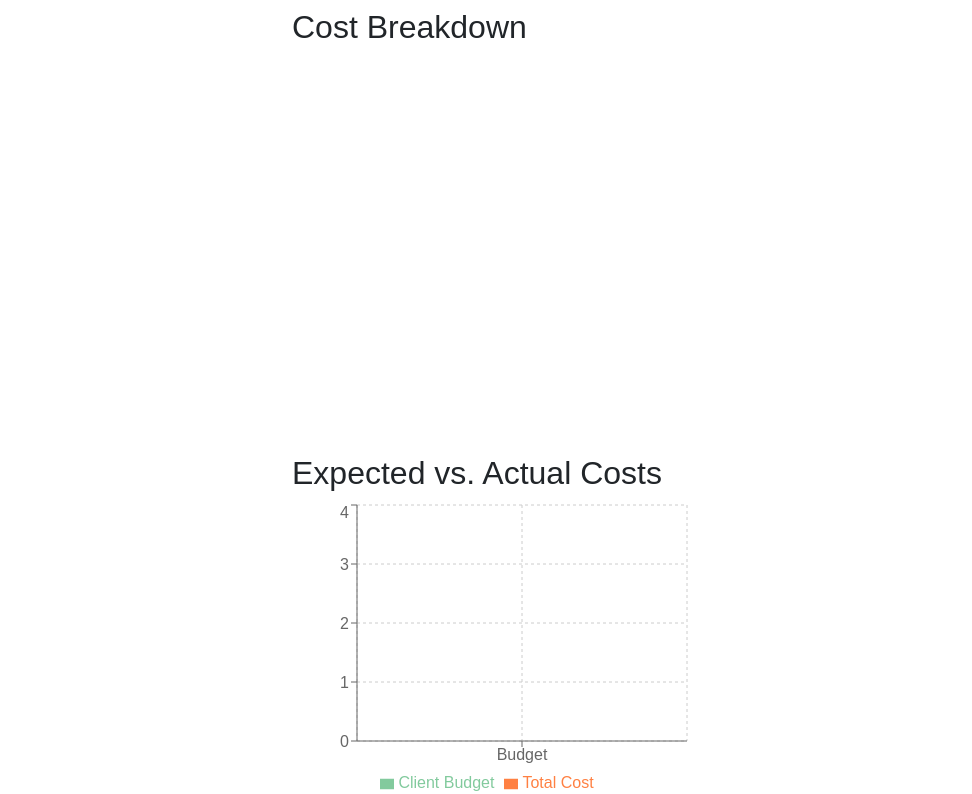
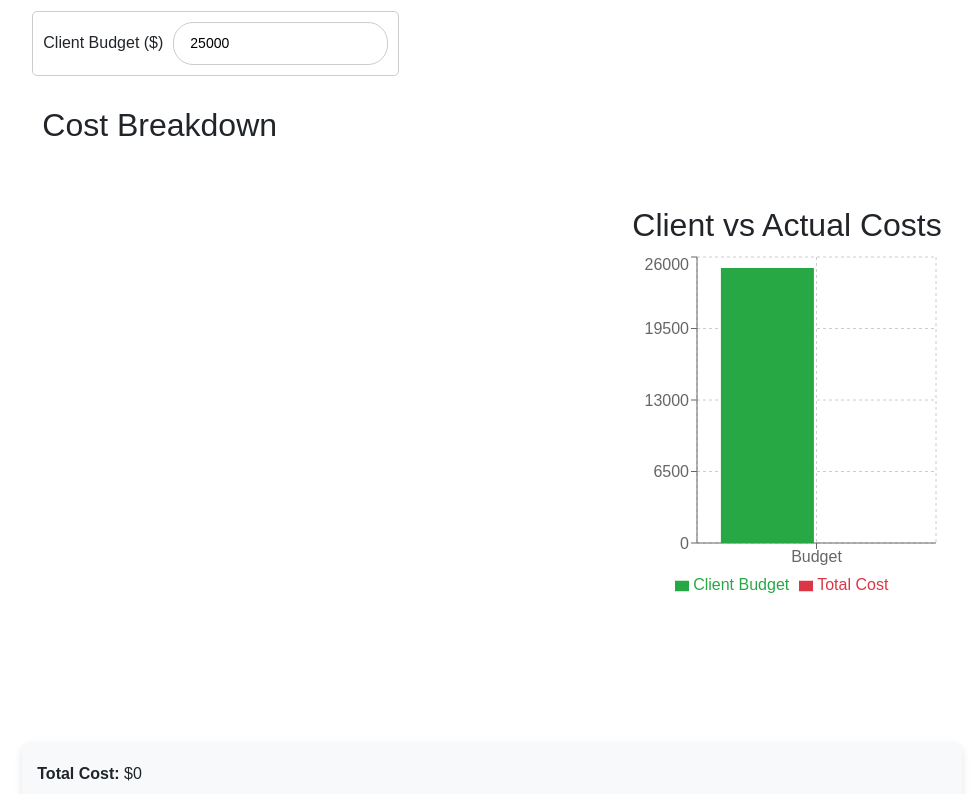
Before and after one commit to carlkarama/MarroWebClient, a React (Create React App) app: page /profit in a window 1280 px wide. Shown: the top 794 px of the page, without its empty margins (148-1120 px from the left). Built offline with nearby package versions, Linux system fonts and the light colour scheme.

Commit message:
style charts spacing and add default client budget

```diff
--- a/src/pages/Profit/CalculateProfit.css
+++ b/src/pages/Profit/CalculateProfit.css
@@ -1,6 +1,5 @@
 /* General Layout */
 .calculate-profit-container {
-    max-width: 800px;
     margin: auto;
     padding: 20px;
     font-family: Arial, sans-serif;
@@ -64,17 +63,22 @@
     box-shadow: 0px 4px 8px rgba(0, 0, 0, 0.1);
 }
 
+.charts-container {
+    display: flex;
+    justify-content: space-between;
+    align-items: center;
+    width: 100%; /* Ensures full width */
+    max-width: 1000px; /* Adjust based on your layout */
+    margin: 0 auto; /* Centers the charts */
+  }
+
 .profit-summary p {
     font-size: 16px;
     margin: 5px 0;
 }
 
-/* Chart Styling */
-.chart-container {
-    display: flex;
-    justify-content: center;
-    align-items: center;
-    padding: 20px;
+.chart-section {
+    padding: 20px;;
 }
 
 /* Warning Message */
@@ -113,4 +117,8 @@
     .budget-input {
         width: 100%;
     }
+
+    .charts-container {
+        flex-direction: column; /* Stack charts vertically on smaller screens */
+    }
 }
--- a/src/pages/Profit/CalculateProfit.tsx
+++ b/src/pages/Profit/CalculateProfit.tsx
@@ -7,7 +7,7 @@ const COLORS = ['#0088FE', '#00C49F', '#FFBB28', '#FF8042', '#A28DFF', '#FF69B4'
 
 const CalculateProfit: React.FC = () => {
   const { fields } = useContext(FieldsContext);
-  const [clientBudget, setClientBudget] = useState<number | ''>('');
+  const [clientBudget, setClientBudget] = useState<number>(25000);
 
   const costData = fields.map(field => ({
     name: field.fieldName,
@@ -46,17 +46,22 @@ const CalculateProfit: React.FC = () => {
         </div>
       )}
 
-      {/* Pie Chart for Cost Breakdown */}
+
+      {/* Charts Container (Flex) */}
+      <div className="charts-container">
+        {/* Cost Breakdown Pie Chart */}
         <div className="chart-section">
           <h2>Cost Breakdown</h2>
-        <PieChart width={400} height={400}>
+          <PieChart width={550} height={550}>
             <Pie
               data={costData}
               cx="50%"
               cy="50%"
-            outerRadius={120}
+              outerRadius={130}
               dataKey="cost"
-            label
+              label={({ name, percent }) => `${name}: ${(percent * 100).toFixed(2)}%`}
+              labelLine={false}
+
             >
               {costData.map((entry, index) => (
                 <Cell key={`cell-${index}`} fill={COLORS[index % COLORS.length]} />
@@ -67,20 +72,21 @@ const CalculateProfit: React.FC = () => {
           </PieChart>
         </div>
 
-      {/* Bar Chart for Expected vs. Actual Cost Comparison */}
+        {/* Bar Chart for Expected vs. Actual Costs */}
         <div className="chart-section">
-        <h2>Expected vs. Actual Costs</h2>
-        <ResponsiveContainer width="100%" height={300}>
+          <h2>Client vs Actual Costs</h2>
+          <ResponsiveContainer width="100%" height={350}>
             <BarChart data={[{ name: 'Budget', budget: clientBudget || 0, cost: totalCost }]}>
               <CartesianGrid strokeDasharray="3 3" />
               <XAxis dataKey="name" />
               <YAxis />
               <Tooltip />
               <Legend />
-            <Bar dataKey="budget" fill="#82ca9d" name="Client Budget" />
-            <Bar dataKey="cost" fill="#FF8042" name="Total Cost" />
+              <Bar dataKey="budget" fill="#28a745" name="Client Budget" />
+              <Bar dataKey="cost" fill="#dc3545" name="Total Cost" />
             </BarChart>
           </ResponsiveContainer>
+        </div>
       </div>
 
       {/* Profit Summary */}
```
Lines whose indentation alone changed are shown as unchanged.
